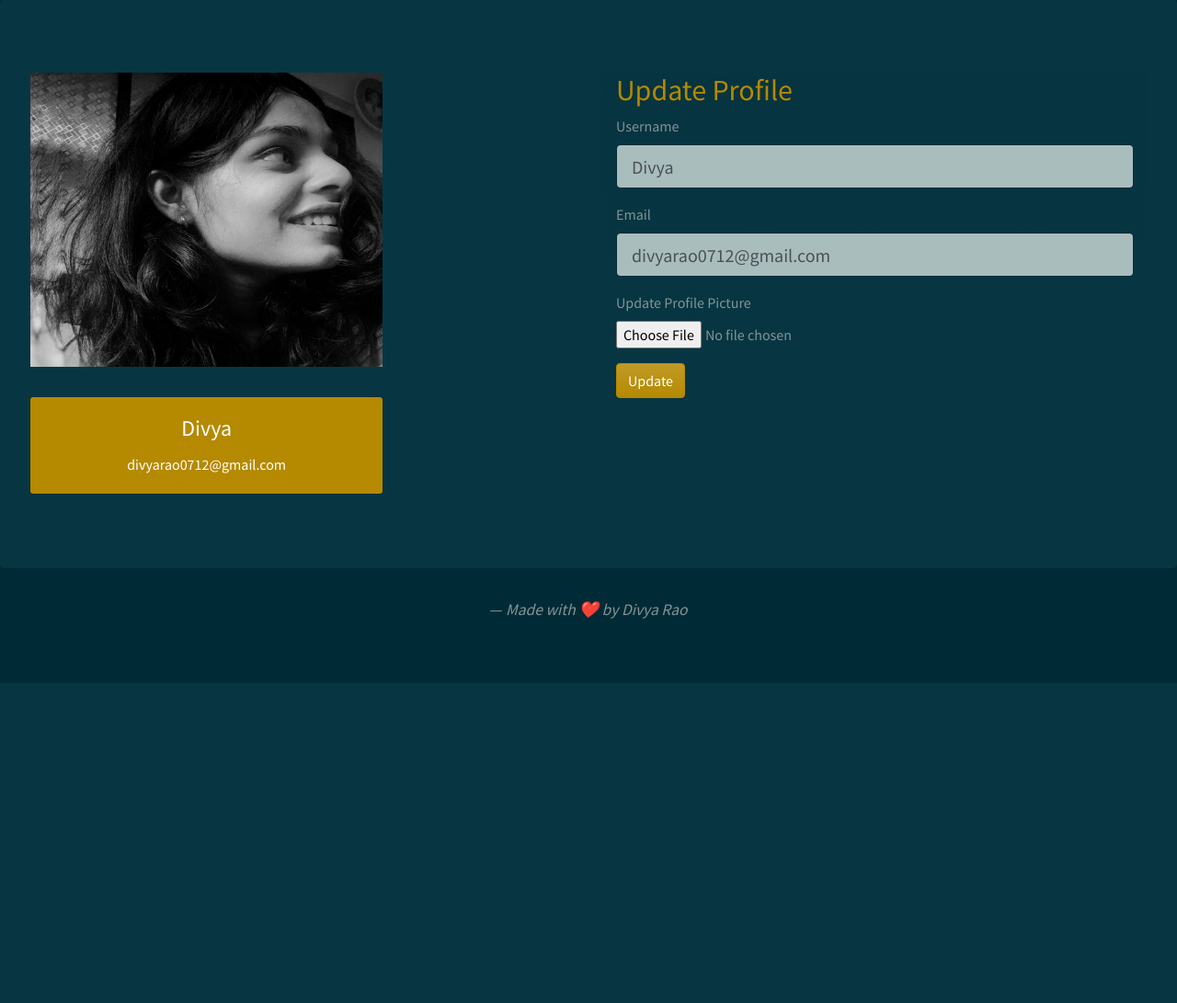
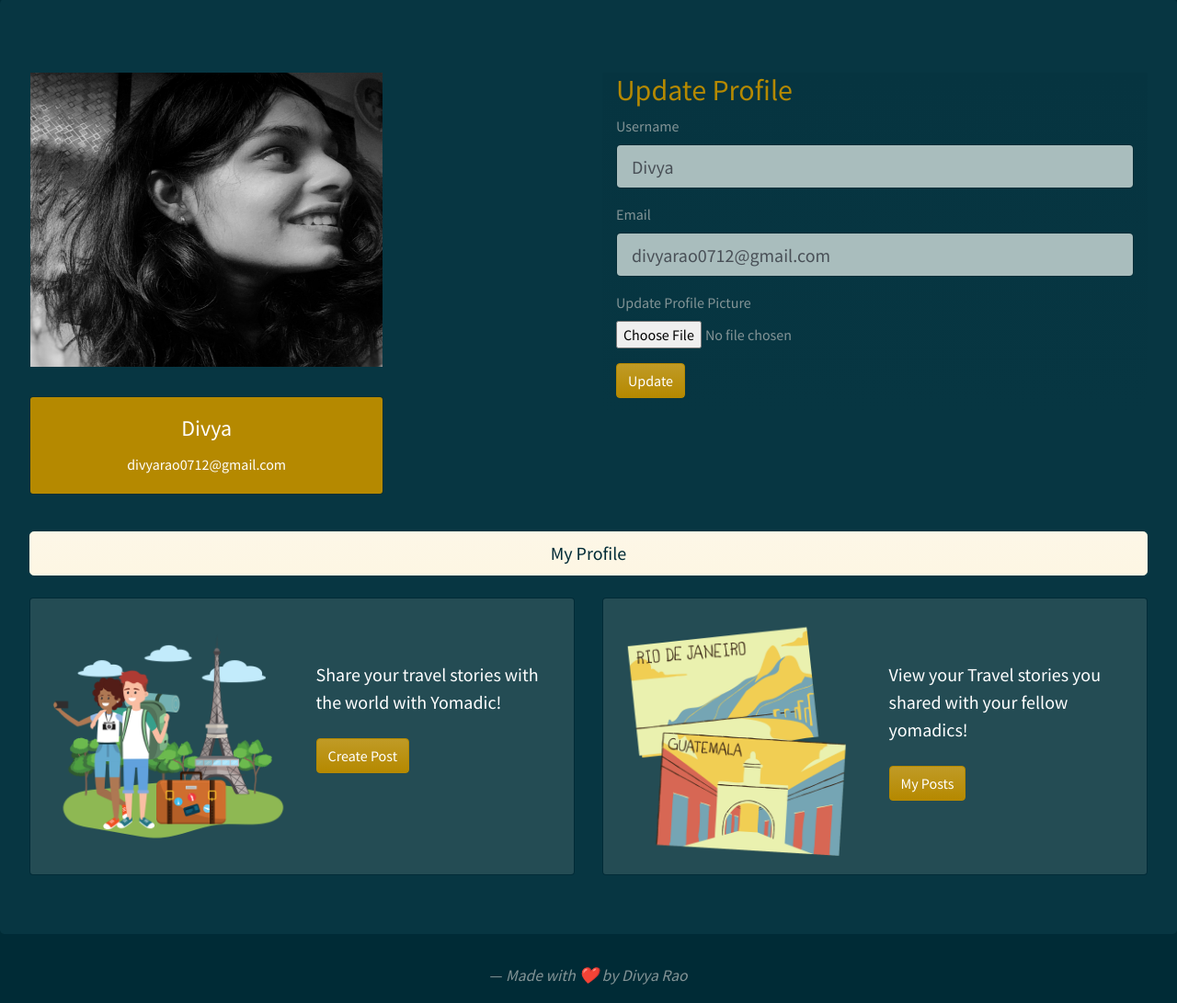
Before and after one commit to dsrao711/Yomadic, a Flask app: page /account in a window 1280 px wide. Shown: the part 57-1148 px from the top of the page at 92% size. Before the commit the page ends 730 px from the top, so only its background shows below. Run offline with Flask 2, Linux system fonts and the light colour scheme; a user stored in the database is signed in; some libraries are stand-ins or nearby versions.

Commit message:
Create Post frontend added

```diff
--- a/flaskapp/templates/account.html
+++ b/flaskapp/templates/account.html
@@ -18,10 +18,8 @@
 
             </div>
         </div>
+        <div class="col-lg-2"></div>
 
-        <div class="col-lg-2">
-
-        </div>
         <div class="col-lg-6">
 
             <div class="container mt-3 bg-gradient-dark">
@@ -65,5 +63,48 @@
             </div>
         </div>
     </div>
-</div>
-{% endblock content %}
+    <div class="row mt-4">
+        <div class="col-lg-12">
+            <button type="button" class="btn btn-light btn-lg btn-block">My Profile</button>
+        </div>
+    </div>
+    <div class="row mt-4">
+
+        <div class="col-lg-6">
+            <div class="card text-white" style="width:100%">
+                <div class="card-body">
+                    <div class="row">
+                        <div class="col-lg-6">
+                            <img src="../static/assets/5.png" class="img-responsive" style="width:100%">
+                        </div>
+                        <div class="col-lg-6 mt-5">
+                            <p class="lead">Share your travel stories with the world with Yomadic!</p>
+                            <a class="btn btn-primary  mr-sm-2 mt-2" href="/login">Create Post</a>
+                        </div>
+                    </div>
+
+                </div>
+            </div>
+        </div>
+
+        <div class="col-lg-6">
+            <div class="card text-white" style="width:100%">
+                <div class="card-body">
+                    <div class="row">
+                        <div class="col-lg-6">
+                            <img src="../static/assets/8.png" class="img-responsive" style="width:100%">
+                        </div>
+                        <div class="col-lg-6 mt-5">
+                            <p class="lead">View your Travel stories you shared with your fellow yomadics!</p>
+                            <a class="btn btn-primary  mr-sm-2 mt-2" href="/login">My Posts</a>
+                        </div>
+                    </div>
+
+                </div>
+            </div>
+        </div>
+
+
+
+    </div>
+    {% endblock content %}
```
Also changed, not shown: flaskapp/static/assets/10.png (deleted), flaskapp/static/assets/10_.png (deleted), flaskapp/static/assets/8.png, flaskapp/static/assets/9.png (added), 1 other file.
